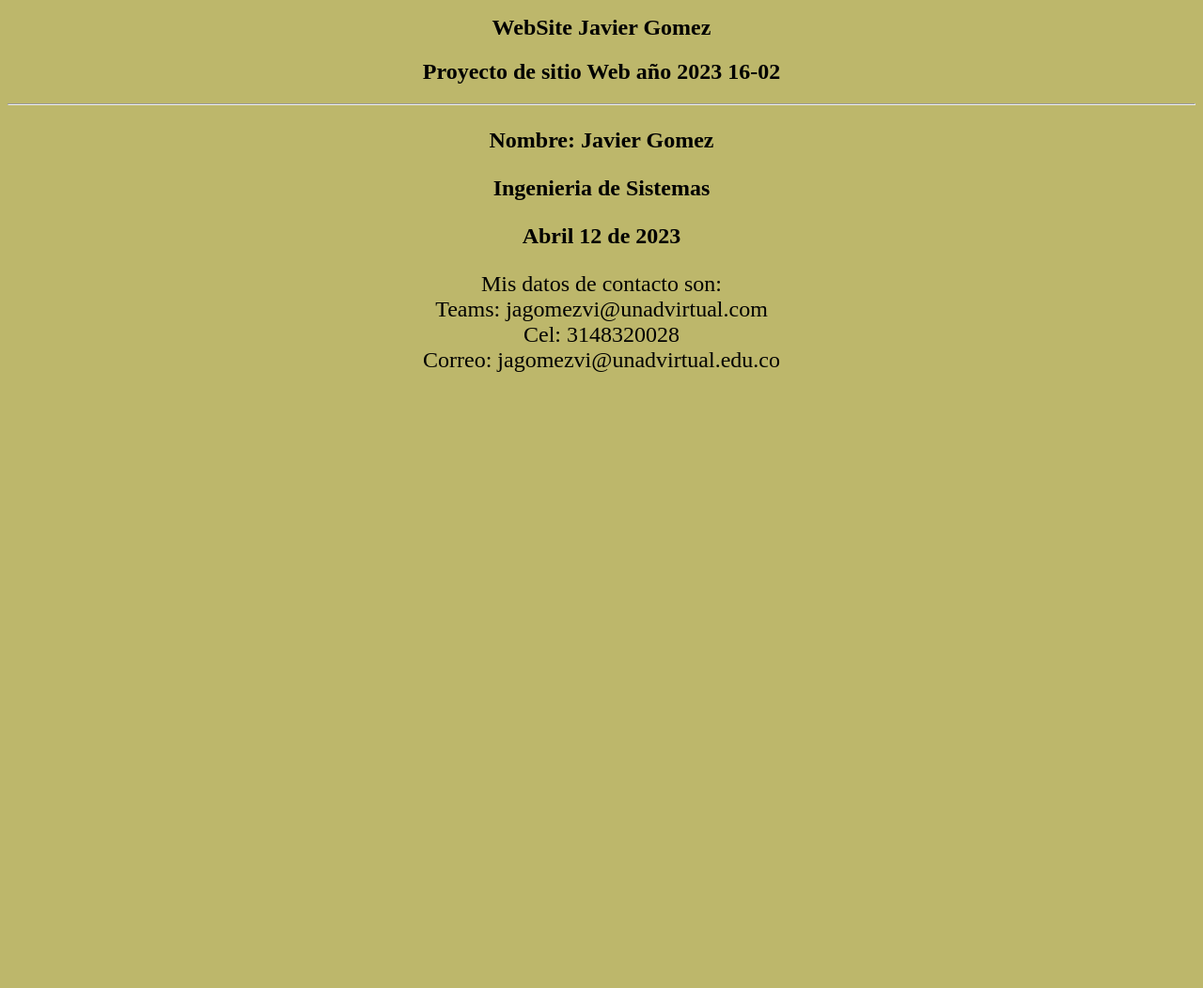
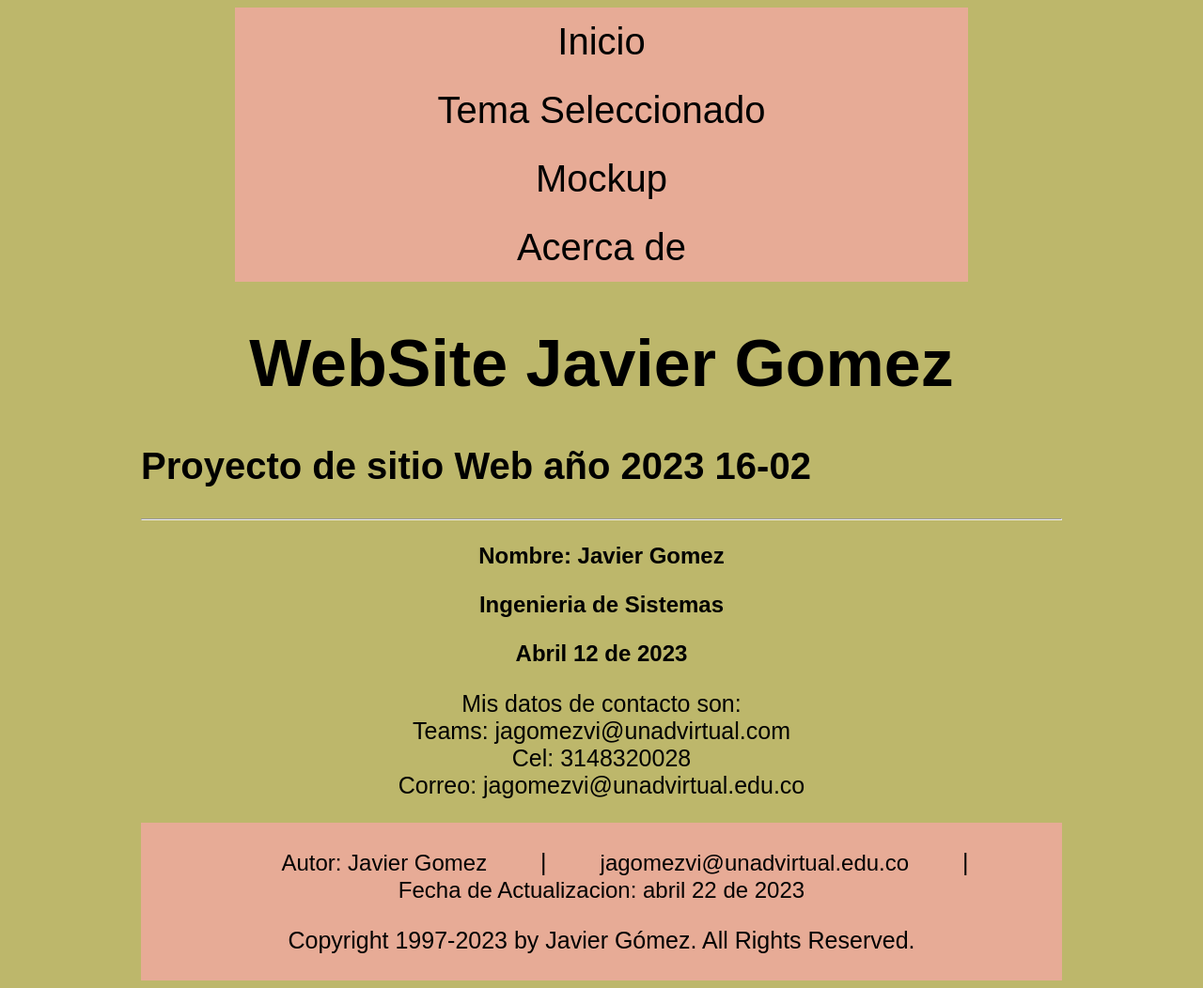
Before and after one commit to Jagomezvi/DSW-javierGomez-1392, a plain HTML site: page fase1.html in a window 1280 px wide. Shown: the whole page at 94% size. Before the commit the page ends 800 px from the top, so only its background shows below. Drawn offline with Linux system fonts and the light colour scheme; a web font is replaced by a local one.

Commit message:
commit/5-16-2023
Actualizacion de paginas

```diff
--- a/fase1.html
+++ b/fase1.html
@@ -1,6 +1,8 @@
 <!DOCTYPE html>
 <html lang="en">
 <head>
+    <link href="https://fonts.cdnfonts.com/css/antipasto" rel="stylesheet">
+    <link rel="stylesheet" href="style.css">
     <meta charset="UTF-8">
     <meta http-equiv="X-UA-Compatible" content="IE=edge">
     <meta name="viewport" content="width=device-width, initial-scale=1.0">
@@ -15,6 +17,14 @@
     }
 </style>
 <body>
+    <nav>
+        <ul>
+            <li><a href="fase1.html">Inicio</a></li>
+            <li><a href="tema-Seleccionado.html">Tema Seleccionado</a></li>
+            <li><a href="mockup.html">Mockup</a></li>
+            <li><a href="acercaDe.html">Acerca de</a></li>
+        </ul>
+    </nav>
     <h1>WebSite Javier Gomez</h1>
     <h2>Proyecto de sitio Web año 2023 16-02</h2>
     <hr>
@@ -29,4 +39,14 @@
         Correo: jagomezvi@unadvirtual.edu.co<br>
     </p>
 </body>
+<footer>
+    <p>
+        <a href="acercaDe.html">Autor: Javier Gomez</a> |
+        <a href="jagomezvi@unadvirtual.edu.co">jagomezvi@unadvirtual.edu.co</a> |
+        <a>Fecha de Actualizacion: abril 22 de 2023</a>
+    </p>
+    <p>
+        Copyright 1997-2023 by Javier Gómez. All Rights Reserved.
+    </p>
+</footer>
 </html>
```
